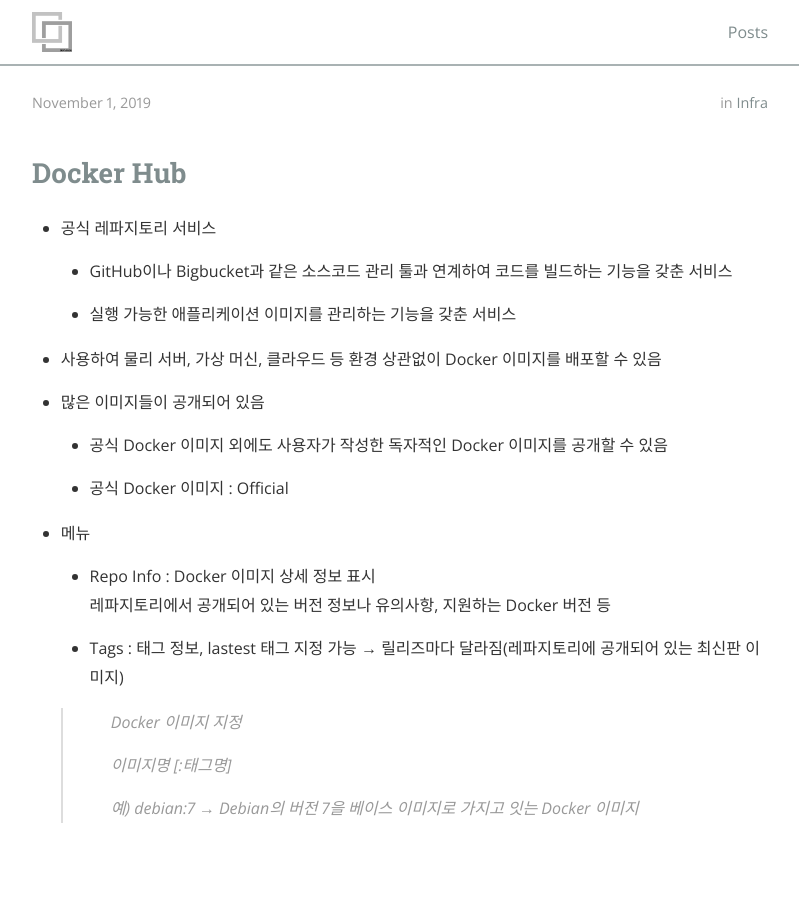
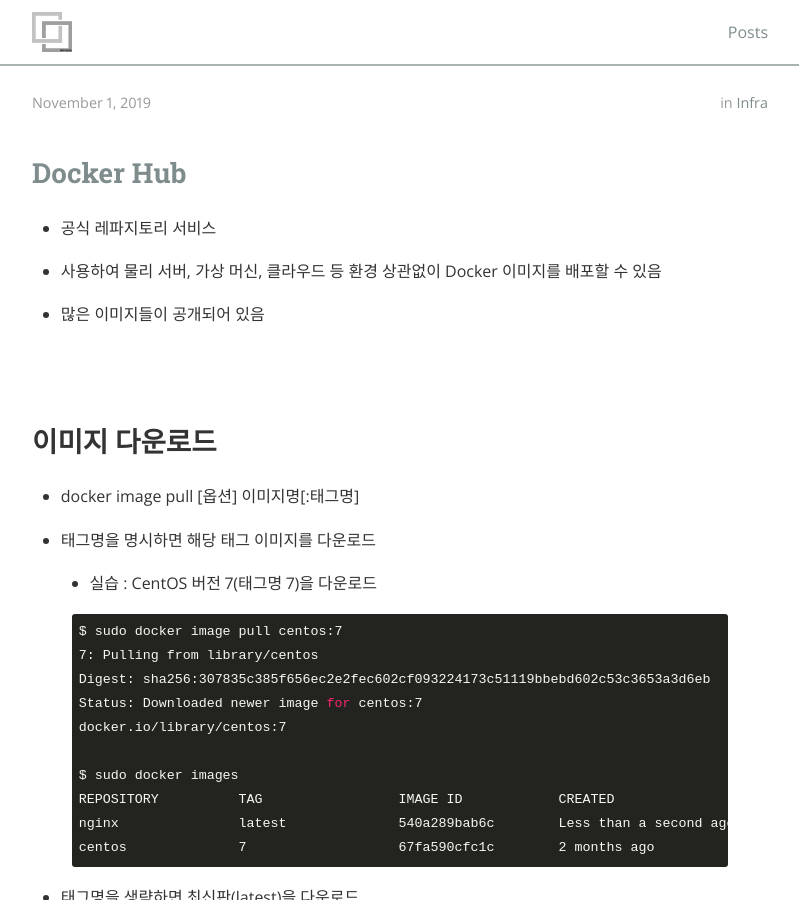
Before and after one commit to gptjs409/gptjs409.github.io, a Jekyll site: the page built from _posts/infra/2019-11-01-docker-image-command.md, in a window 1280 px wide and 900 px high, scrolled down 194 px. Shown: the whole window, without its empty margins (240-1039 px from the left). Built offline with Jekyll 4.4.1, drawn with Linux system fonts in a browser that asks for light colours; nearby versions of some CDN libraries.

Commit message:
Update 2019-11-01-docker-image-command.md

```diff
--- a/_posts/infra/2019-11-01-docker-image-command.md
+++ b/_posts/infra/2019-11-01-docker-image-command.md
@@ -17,30 +17,9 @@ tags:
 
 - 공식 레파지토리 서비스
 
-  - GitHub이나 Bigbucket과 같은 소스코드 관리 툴과 연계하여 코드를 빌드하는 기능을 갖춘 서비스
-
-  - 실행 가능한 애플리케이션 이미지를 관리하는 기능을 갖춘 서비스
-
 - 사용하여 물리 서버, 가상 머신, 클라우드 등 환경 상관없이 Docker 이미지를 배포할 수 있음
 
 - 많은 이미지들이 공개되어 있음
-
-  - 공식 Docker 이미지 외에도 사용자가 작성한 독자적인 Docker 이미지를 공개할 수 있음
-
-  - 공식 Docker 이미지 : Official
-
-- 메뉴
-
-  - Repo Info : Docker 이미지 상세 정보 표시
-  <br>레파지토리에서 공개되어 있는 버전 정보나 유의사항, 지원하는 Docker 버전 등
-
-  - Tags : 태그 정보, lastest 태그 지정 가능 → 릴리즈마다 달라짐(레파지토리에 공개되어 있는 최신판 이미지)
-
-  > Docker 이미지 지정
-  >
-  > 이미지명 [:태그명]
-  >
-  > 예) debian:7 → Debian의 버전 7을 베이스 이미지로 가지고 잇는 Docker 이미지
 
 <br>
 <br>
```
